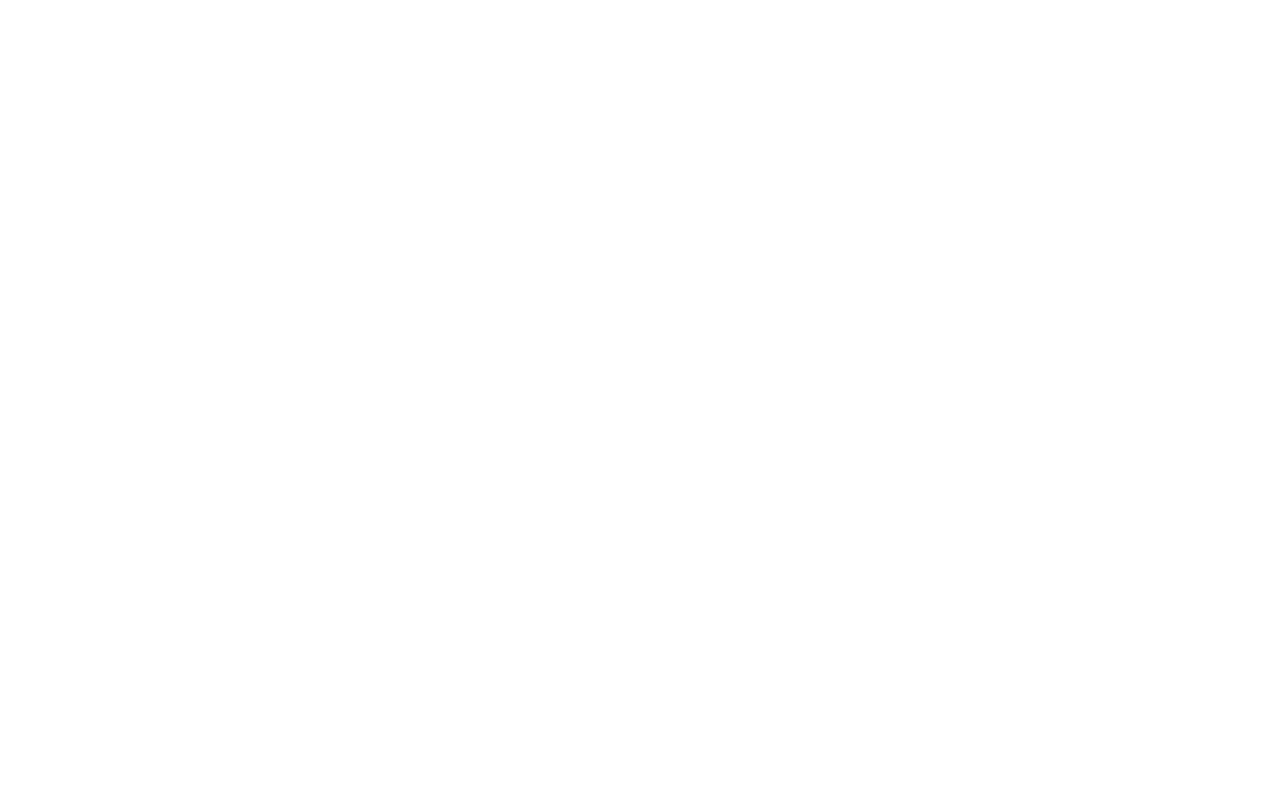
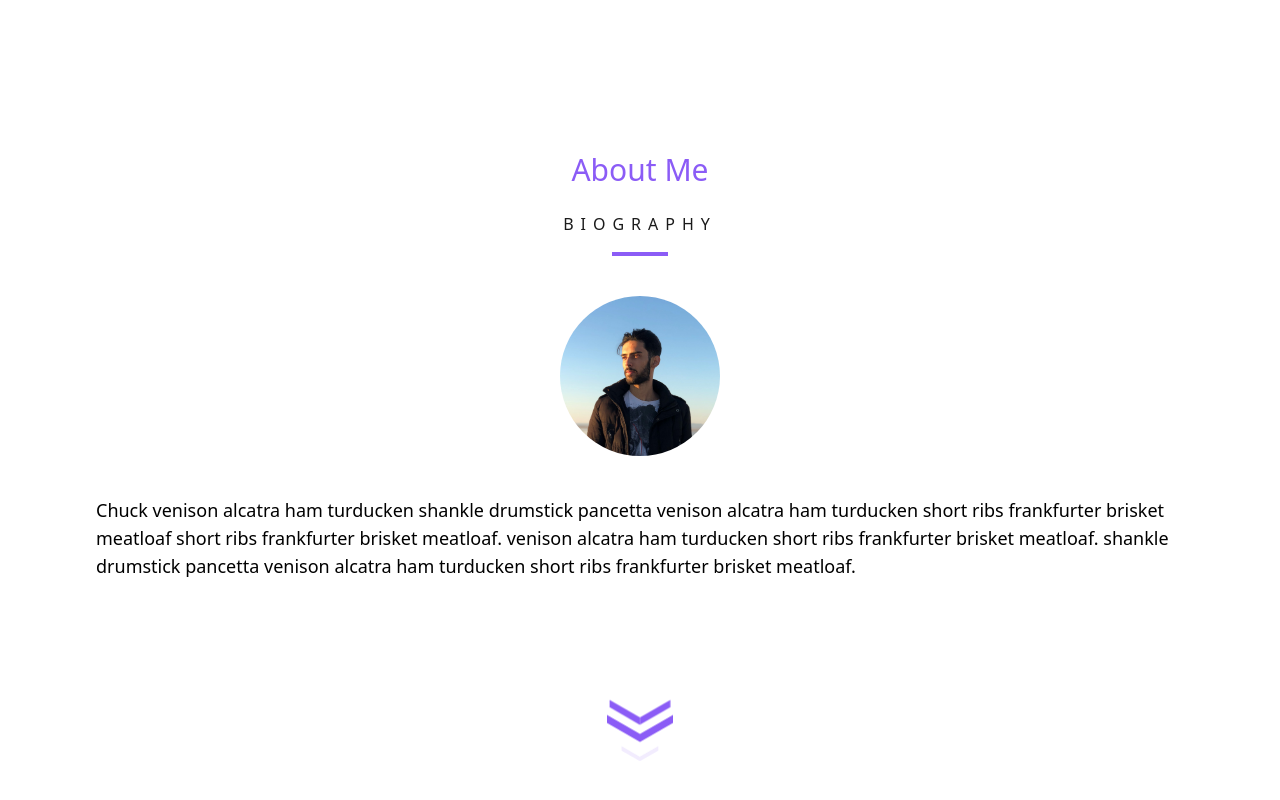
Before and after one commit to sinazarrin/personal-website, a React (Create React App) app: page / in a window 1280 px wide. Shown: the part 840-1640 px from the top of the page. Before the commit the page ends 800 px from the top, so only its background shows below. Built offline with nearby package versions, Linux system fonts and the light colour scheme.

Commit message:
add aboute me section

```diff
--- a/src/App.css
+++ b/src/App.css
@@ -77,4 +77,65 @@
       border-color: white;
     }
   }
+
+
+  /* arrow animation */
+  .arrow {
+    position: absolute;
+    width: 4.1rem;
+    height: 0.48rem;
+    opacity: 0;
+    transform: scale(0.3);
+    animation: move-arrow 3s ease-out infinite;
+  }
+
+  .arrow:first-child {
+    animation: move-arrow 3s ease-out 1s infinite;
+  }
+
+  .arrow:nth-child(2) {
+    animation: move-arrow 3s ease-out 2s infinite;
+  }
+
+  .arrow:before,
+  .arrow:after {
+    content: '';
+    position: absolute;
+    top: 0;
+    height: 100%;
+    width: 50%;
+    background: #8B5CF6;
+  }
+
+  .arrow:before {
+    left: 0;
+    transform: skewY(30deg);
+  }
+
+  .arrow:after {
+    right: 0;
+    width: 50%;
+    transform: skewY(-30deg);
+  }
+
+  @keyframes move-arrow {
+    25% {
+      opacity: 1;
+    }
+
+    33.3% {
+      opacity: 1;
+      transform: translateY(2.28rem);
+    }
+
+    66.6% {
+      opacity: 1;
+      transform: translateY(3.12rem);
+    }
+
+    100% {
+      opacity: 0;
+      transform: translateY(4.8rem) scale(0.5);
+    }
+  }
 }
--- a/src/App.js
+++ b/src/App.js
@@ -1,11 +1,13 @@
 import React from 'react'
 import './App.css'
 import Banner from './components/Banner'
+import AboutMe from './components/AboutMe'
 
 const App = () => {
   return (
     <>
       <Banner/>
+      <AboutMe/>
     </>
   )
 }
--- /dev/null
+++ b/src/components/AboutMe/index.js
@@ -0,0 +1,27 @@
+import React from 'react'
+import AboutImage from '../../images/about-image.jfif'
+
+const AboutMe = () => {
+  return (
+    <div className='container flex items-center flex-col bg-[#fff] mx-auto my-48'>
+      <div className='text-center '>
+        <h4 className='text-violet-500 text-3xl mb-6'>About Me</h4>
+        <h3 className='text-[#1B1B1B] tracking-[7px] '>BIOGRAPHY</h3>
+        <div className='w-14 h-1 bg-violet-500 mb-10 mt-4 mx-auto'></div>
+      </div>
+      <div>
+        <img src={AboutImage} alt="amoo sina" className='w-40 h-40 rounded-full' />
+      </div>
+      <div>
+        <p className='text-left px-24 text-lg mt-10'>Chuck  venison alcatra ham turducken  shankle drumstick pancetta venison alcatra ham turducken short ribs frankfurter brisket meatloaf short ribs frankfurter brisket meatloaf.  venison alcatra ham turducken short ribs frankfurter brisket meatloaf. shankle drumstick pancetta venison alcatra ham turducken short ribs frankfurter brisket meatloaf.</p>
+      </div>
+      <div className="flex justify-center mt-24">
+        <div class="arrow"></div>
+        <div class="arrow"></div>
+        <div class="arrow"></div>
+      </div>
+    </div>
+  )
+}
+
+export default AboutMe
```
Also changed, not shown: src/images/about-image.jfif (added).
